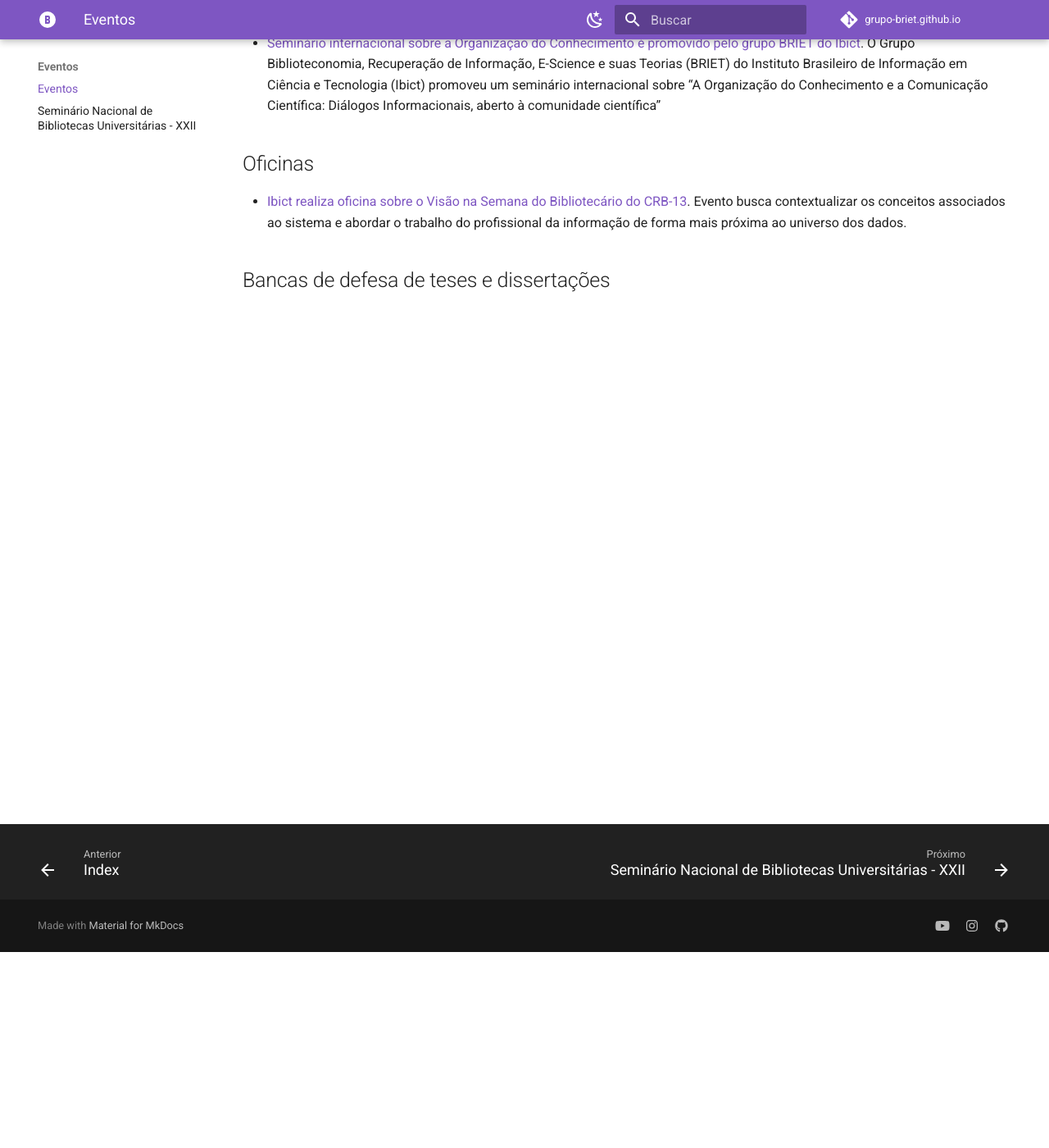
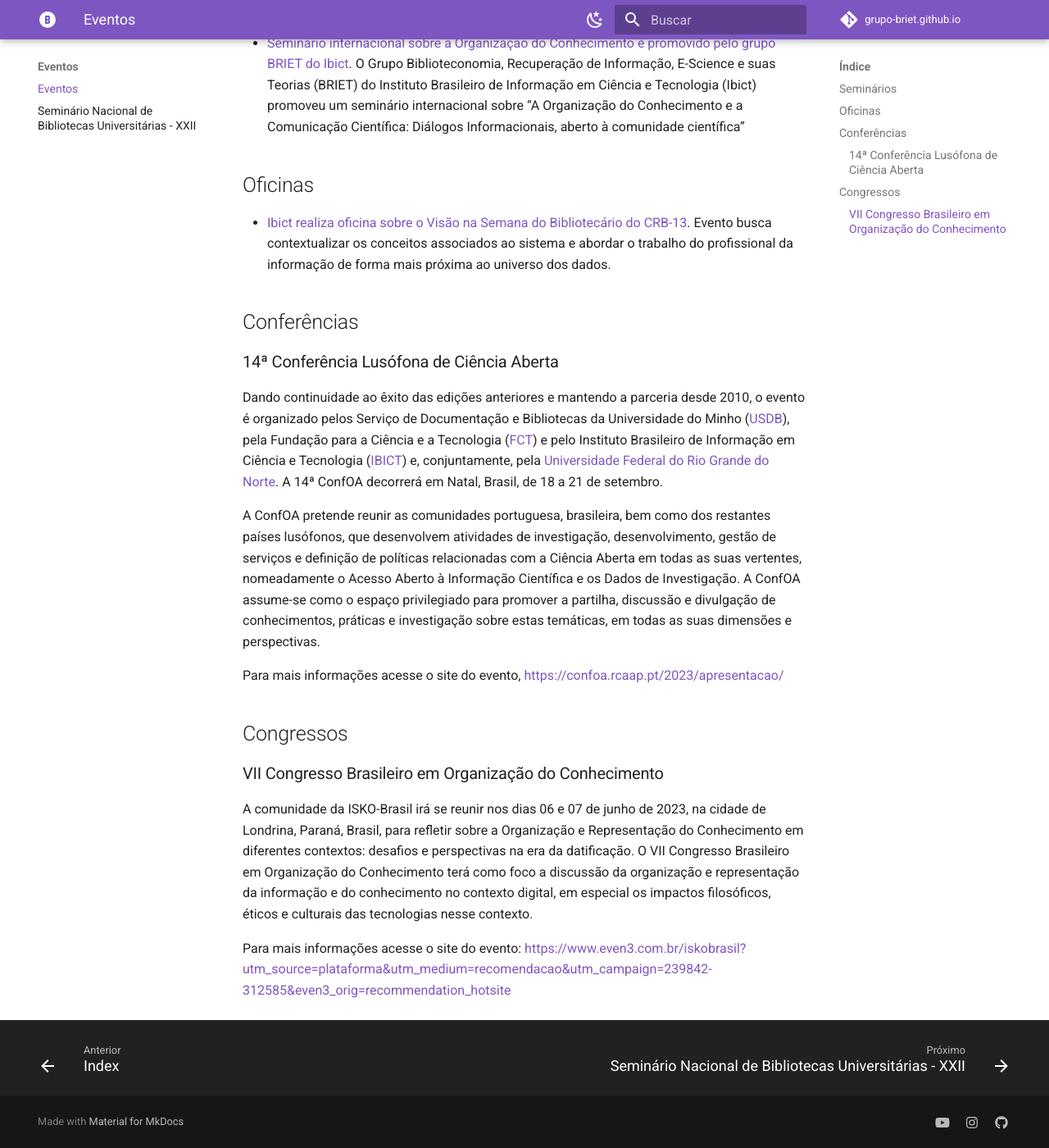
Before and after one commit to keellyayala/grupo-briet.github.io, an MkDocs documentation site: the page built from docs/eventos/index.md, in a window 1280 px wide and 1400 px high, scrolled down 239 px. Shown: the whole window at 82% size. Built offline with MkDocs 1.6.1 and Material for MkDocs 9.7.7, drawn with Linux system fonts in a browser that asks for light colours; a script that is not in the unit is left out; comment, search, counter and statistics services are not loaded.

Commit message:
Update index.md

```diff
--- a/docs/eventos/index.md
+++ b/docs/eventos/index.md
@@ -1,15 +1,31 @@
 ---
 title: Eventos
-hide:
-  - toc
 ---
 
 # Eventos
 
 ## Seminários
+
 * [Seminário internacional sobre a Organização do Conhecimento é promovido pelo grupo BRIET do Ibict](https://www.gov.br/ibict/pt-br/central-de-conteudos/noticias-ibict/junho-2022/seminario-internacional-sobre-a-organizacao-do-conhecimento-e-promovido-pelo-grupo-briet-do-ibict). O Grupo Biblioteconomia, Recuperação de Informação, E-Science e suas Teorias (BRIET) do Instituto Brasileiro de Informação em Ciência e Tecnologia (Ibict) promoveu um seminário internacional sobre “A Organização do Conhecimento e a Comunicação Científica: Diálogos Informacionais, aberto à comunidade científica”
 
 ## Oficinas
+
 * [Ibict realiza oficina sobre o Visão na Semana do Bibliotecário do CRB-13](https://www.gov.br/ibict/pt-br/central-de-conteudos/noticias/2022/marco-2022/ibict-realiza-oficina-sobre-o-visao-na-semana-do-bibliotecario-do-crb-13). Evento busca contextualizar os conceitos associados ao sistema e abordar o trabalho do profissional da informação de forma mais próxima ao universo dos dados.
 
-## Bancas de defesa de teses e dissertações
+## Conferências
+
+### 14ª Conferência Lusófona de Ciência Aberta
+
+Dando continuidade ao êxito das edições anteriores e mantendo a parceria desde 2010, o evento é organizado pelos Serviço de Documentação e Bibliotecas da Universidade do Minho ([USDB](http://www.sdum.uminho.pt/)), pela Fundação para a Ciência e a Tecnologia ([FCT](http://www.fct.pt/)) e pelo Instituto Brasileiro de Informação em Ciência e Tecnologia ([IBICT](http://www.ibict.br/)) e, conjuntamente, pela [Universidade Federal do Rio Grande do Norte](https://www.ufrn.br/).  A 14ª ConfOA decorrerá em Natal, Brasil, de 18 a 21 de setembro.
+
+A ConfOA pretende reunir as comunidades portuguesa, brasileira, bem como dos restantes países lusófonos, que desenvolvem atividades de investigação, desenvolvimento, gestão de serviços e definição de políticas relacionadas com a Ciência Aberta em todas as suas vertentes, nomeadamente o Acesso Aberto à Informação Científica e os Dados de Investigação. A ConfOA assume-se como o espaço privilegiado para promover a partilha, discussão e divulgação de conhecimentos, práticas e investigação sobre estas temáticas, em todas as suas dimensões e perspectivas.
+
+Para mais informações acesse o site do evento, [https://confoa.rcaap.pt/2023/apresentacao/](https://confoa.rcaap.pt/2023/apresentacao/)
+
+## Congressos
+
+### VII Congresso Brasileiro em Organização do Conhecimento
+
+A comunidade da ISKO-Brasil irá se reunir nos dias 06 e 07 de junho de 2023, na cidade de Londrina, Paraná, Brasil, para refletir sobre a Organização e Representação do Conhecimento em diferentes contextos: desafios e perspectivas na era da datificação. O VII Congresso Brasileiro em Organização do Conhecimento terá como foco a discussão da organização e representação da informação e do conhecimento no contexto digital, em especial os impactos filosóficos, éticos e culturais das tecnologias nesse contexto.
+
+Para mais informações acesse o site do evento: [https://www.even3.com.br/iskobrasil?utm\_source=plataforma&utm\_medium=recomendacao&utm\_campaign=239842-312585&even3\_orig=recommendation\_hotsite](https://www.even3.com.br/iskobrasil?utm_source=plataforma&utm_medium=recomendacao&utm_campaign=239842-312585&even3_orig=recommendation_hotsite)
```
